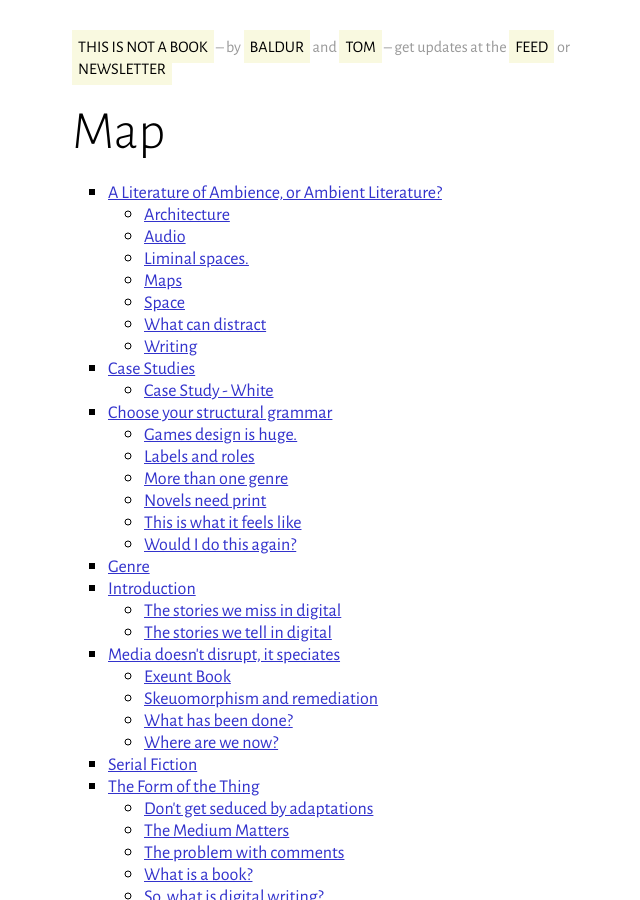
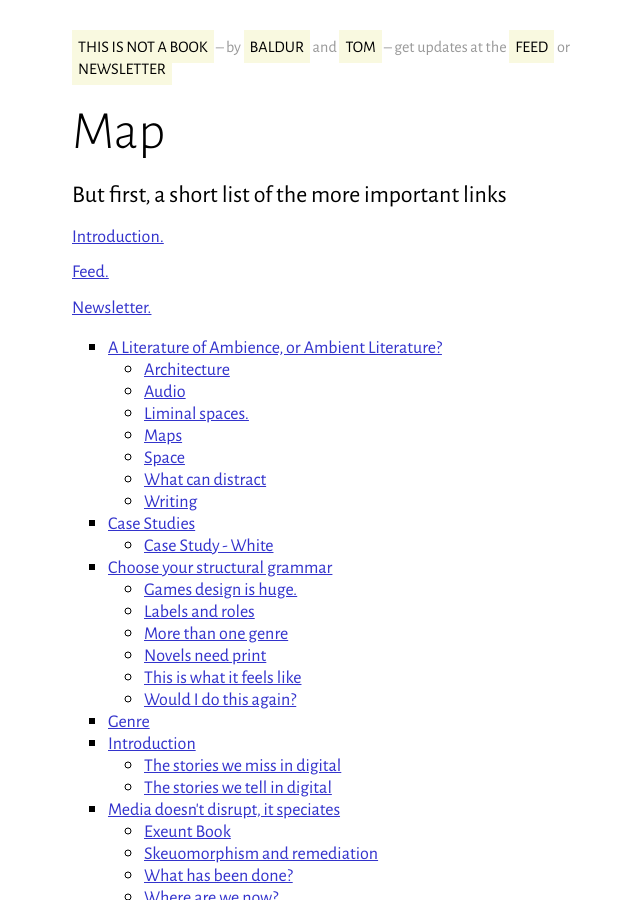
Before and after one commit to baldurbjarnason/this-is-not-a-book, a Jekyll site: the page built from Map.html, in a window 1280 px wide and 900 px high. Shown: the whole window, without its empty margins (271-911 px from the left). Built offline with Jekyll 4.4.1, drawn with Linux system fonts in a browser that asks for light colours.

Commit message:
Site changes, added link to feed, email, and newsletter.

```diff
--- a/Map.html
+++ b/Map.html
@@ -2,6 +2,21 @@
 title: Map
 category: Metadata
 ---
+
+<h2>But first, a short list of the more important links</h2>
+
+<p>
+  <a href="/Introduction.html">Introduction.</a>
+</p>
+
+<p>
+  <a href="http://feedpress.me/thisisnotabook">Feed.</a>
+</p>
+
+<p>
+  <a href="http://tinyletter.com/thisisnotabook">Newsletter.</a>
+</p>
+
 
 <ul>
 {% for page in site.pages %}
--- a/_layouts/layout.html
+++ b/_layouts/layout.html
@@ -11,15 +11,15 @@
     <meta property="og:title" name="twitter:title" content="{{ page.title | strip_html }}" />
     <meta property="og:site_name" content="This is not a book" />
     {% if page.description %}<meta property="og:description" name="twitter:description" content="{{ page.description | strip_html }}" />{% else %}<meta property="og:description" name="twitter:description" content="{{ page.excerpt | strip_html }}" />{% endif %}
-    <meta property="og:url" content="https://thisisnotabook.baldurbjarnason.com{{ page.url }}/" />
+    <meta property="og:url" content="http://thisisnotabook.baldurbjarnason.com{{ page.url }}/" />
 	{% if page.id %}<meta property="og:type" content="article" />{% endif %}
   <link rel="stylesheet" media="all" href="/css/style.css"/>
     <style type="text/css">
     </style>
     <meta name="viewport" content="width=device-width, initial-scale=1"/>
 	<link rel="icon" type="image/png" href="http://thisisnotabook.baldurbjarnason.com/apple-touch-icon.png" />
-    <link rel="alternate" type="application/atom+xml" href="http://thisisnotabook.baldurbjarnason.com/feed.xml">
-    <link rel="canonical" href="https://thisisnotabook.baldurbjarnason.com{{ page.url }}">
+    <link rel="alternate" type="application/atom+xml" href="http://feedpress.me/thisisnotabook">
+    <link rel="canonical" href="http://thisisnotabook.baldurbjarnason.com{{ page.url }}">
     <script>
 function loadCSS(e,n,o,t){"use strict"
 var d=window.document.createElement("link"),s=n||window.document.getElementsByTagName("script")[0],i=window.document.styleSheets
@@ -34,7 +34,7 @@ o?n():setTimeout(function(){d.onloadcssdefined(n)})},d.onloadcssdefined(function
 
 <div class="SiteBody">
 
-<header><nav class="Nav{% if page.tags %} Nav--{{ page.tags | first }}{% endif %}"><p class="Nav-name"><a href="/" class="front-page Nav-backlink">This is not a book</a> &ndash; by <a href="https://www.baldurbjarnason/">Baldur</a> and <a href="http://www.tomabba.com/">Tom</a> &ndash; get updates at the <a href="/feed.xml">Feed</a> or <a href="/Newsletter.html">Newsletter</a></p>
+<header><nav class="Nav{% if page.tags %} Nav--{{ page.tags | first }}{% endif %}"><p class="Nav-name"><a href="/" class="front-page Nav-backlink">This is not a book</a> &ndash; by <a href="https://www.baldurbjarnason/">Baldur</a> and <a href="http://www.tomabba.com/">Tom</a> &ndash; get updates at the <a href="http://feedpress.me/thisisnotabook">Feed</a> or <a href="http://tinyletter.com/thisisnotabook">Newsletter</a></p>
 </nav>
 </header>
 
--- a/_layouts/post.html
+++ b/_layouts/post.html
@@ -14,7 +14,7 @@ layout: layout
 
 
 <footer>
-<p class="ReadMore"><a href="https://twitter.com/intent/tweet?url={{ "https://thisisnotabook.baldurbjarnason.com" | uri_escape }}{{ page.url }}&amp;related=fakebaldur,tomabba&amp;text={{ "This is not a book: " | uri_encode }}{{ page.title | strip_html | uri_encode }}">Share on Twitter</a> <a href="https://github.com/baldurbjarnason/this-is-not-a-book">Github</a> <a href="/Map.html">Site Map</a></p>
+<p class="ReadMore"><a href="https://twitter.com/intent/tweet?url={{ "https://thisisnotabook.baldurbjarnason.com" | uri_escape }}{{ page.url }}&amp;related=fakebaldur,tomabba&amp;text={{ "This is not a book: " | uri_encode }}{{ page.title | strip_html | uri_encode }}">Share on Twitter</a> <a href="https://github.com/baldurbjarnason/this-is-not-a-book">Github</a> <a href="/Map.html">Site Map</a> <a href="mailto:baldur.bjarnason+thisisnotabook@gmail.com">Email</a></p>
 
 </footer>
 </article>
```
